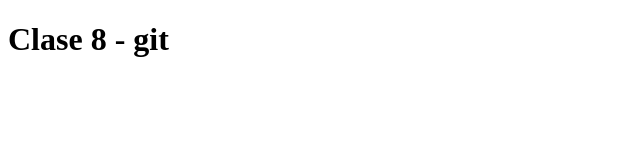
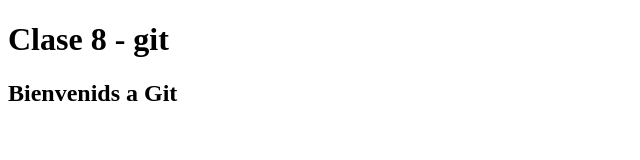
Before and after one commit to eber-cba/claseOcho, a plain HTML site: page index.html in a window 1280 px wide. Shown: the whole page, without its empty margins (0-640 px from the left). Drawn offline with Linux system fonts and the light colour scheme.

Commit message:
agregue un h2

```diff
--- a/index.html
+++ b/index.html
@@ -8,5 +8,7 @@
   </head>
   <body>
     <h1>Clase 8 - git</h1>
+
+    <h2>Bienvenids a Git</h2>
   </body>
 </html>
```
